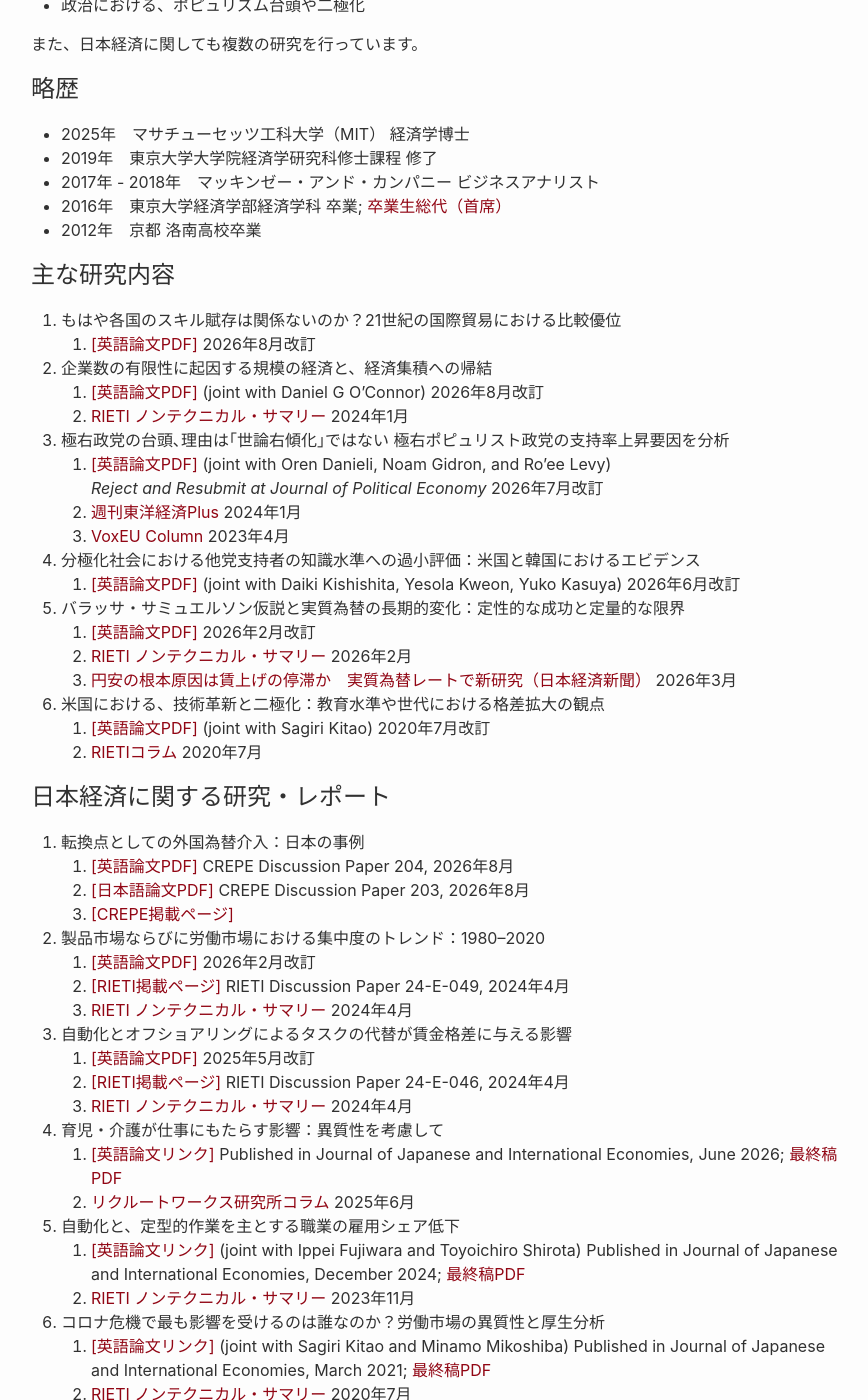
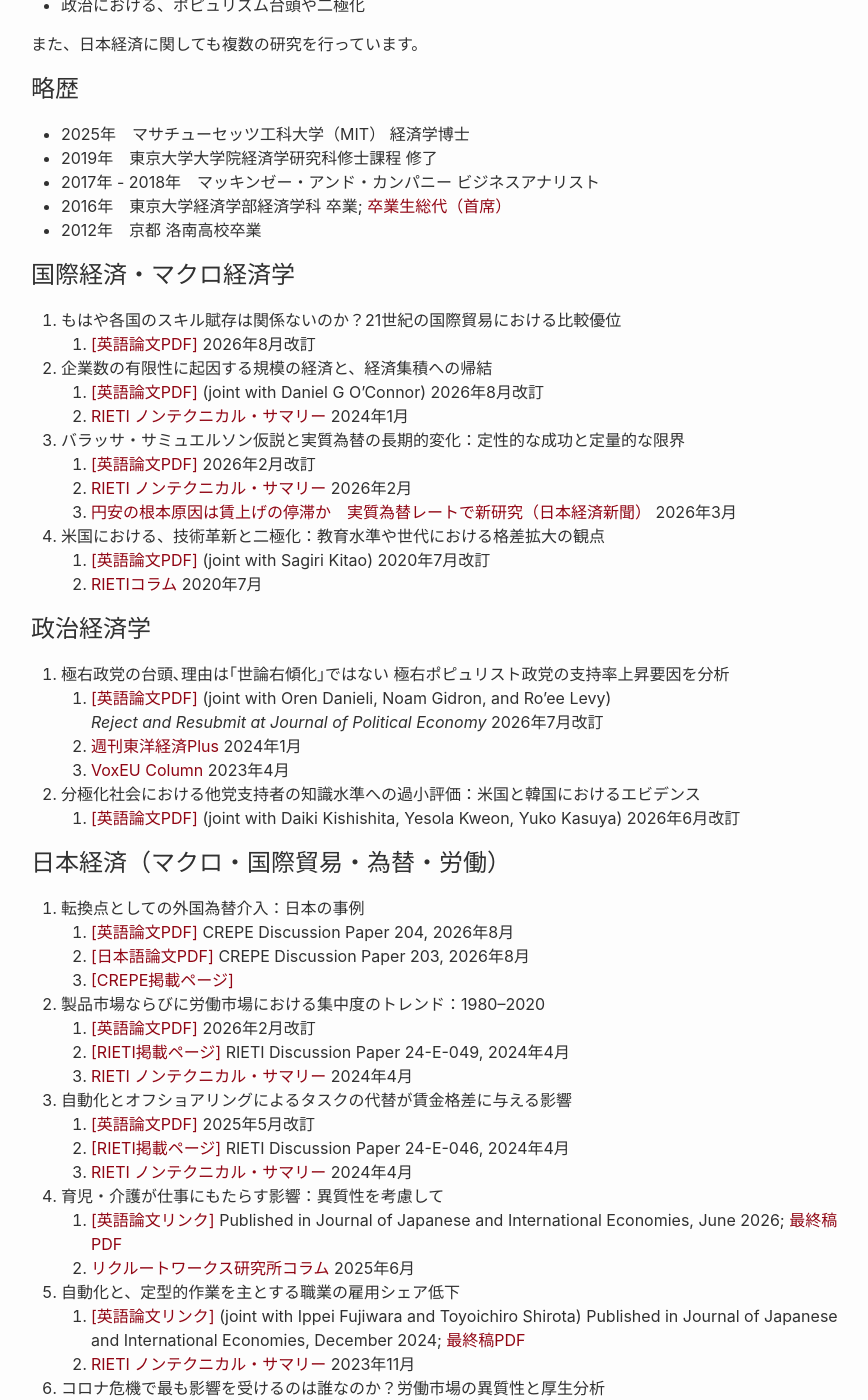
Before and after one commit to shinnkikuchi/shinnkikuchi.github.io, a Jekyll site: the page built from index_ja.md, in a window 1280 px wide and 1400 px high, scrolled down 565 px. Shown: the whole window, without its empty margins (189-1057 px from the left). Built offline with Jekyll 4.4.1, drawn with Linux system fonts in a browser that asks for light colours; some of the changed lines change nothing that is shown.

Commit message:
Update index_ja.md

```diff
--- a/index_ja.md
+++ b/index_ja.md
@@ -24,7 +24,7 @@ permalink: /ja/
 - 2012年　京都 洛南高校卒業
 
 
-## 主な研究内容
+## 国際経済・マクロ経済学
 
 1. もはや各国のスキル賦存は関係ないのか？21世紀の国際貿易における比較優位
    1. <a href="https://www.shinnosuke-kikuchi.com/files/research/KIKUCHI-skill-trade.pdf" target="_blank">[英語論文PDF]</a>  2026年8月改訂
@@ -34,6 +34,17 @@ permalink: /ja/
    1. <a href="https://www.shinnosuke-kikuchi.com/files/research/KIKUCHI-OCONNOR-granular-spatial.pdf" target="_blank">[英語論文PDF]</a> (joint with Daniel G O'Connor)  2026年8月改訂
    2. <a href="https://www.rieti.go.jp/jp/publications/nts/24e005.html" target="_blank">RIETI ノンテクニカル・サマリー</a>  2024年1月
 
+3. バラッサ・サミュエルソン仮説と実質為替の長期的変化：定性的な成功と定量的な限界
+   1. <a href="/files/research/KIKUCHI-BS.pdf" target="_blank">[英語論文PDF]</a> 2026年2月改訂
+   2. <a href="https://www.rieti.go.jp/jp/publications/nts/26e012.html" target="_blank">RIETI ノンテクニカル・サマリー</a>  2026年2月
+   3. <a href="https://www.nikkei.com/article/DGXZQOCD046LV0U6A300C2000000/" target="_blank">円安の根本原因は賃上げの停滞か　実質為替レートで新研究（日本経済新聞）</a>  2026年3月
+
+4. 米国における、技術革新と二極化：教育水準や世代における格差拡大の観点
+   1. <a href="https://www.shinnosuke-kikuchi.com/files/research/KK-ROBOT.pdf" target="_blank">[英語論文PDF]</a> (joint with Sagiri Kitao)  2020年7月改訂
+   2. <a href="https://www.rieti.go.jp/jp/columns/a01_0605.html" target="_blank">RIETIコラム</a>  2020年7月
+
+
+## 政治経済学
 3. 極右政党の台頭､理由は｢世論右傾化｣ではない 極右ポピュリスト政党の支持率上昇要因を分析
    1. <a href="https://www.shinnosuke-kikuchi.com/files/research/DGKL-Populism.pdf" target="_blank">[英語論文PDF]</a> (joint with Oren Danieli, Noam Gidron, and Ro’ee Levy)
    _Reject and Resubmit at Journal of Political Economy_  2026年7月改訂
@@ -43,17 +54,7 @@ permalink: /ja/
 4. 分極化社会における他党支持者の知識水準への過小評価：米国と韓国におけるエビデンス
    1. <a href="/files/research/KKKK-partisan-misperception.pdf" target="_blank">[英語論文PDF]</a> (joint with Daiki Kishishita, Yesola Kweon, Yuko Kasuya)  2026年6月改訂
 
-5. バラッサ・サミュエルソン仮説と実質為替の長期的変化：定性的な成功と定量的な限界
-   1. <a href="/files/research/KIKUCHI-BS.pdf" target="_blank">[英語論文PDF]</a> 2026年2月改訂
-   2. <a href="https://www.rieti.go.jp/jp/publications/nts/26e012.html" target="_blank">RIETI ノンテクニカル・サマリー</a>  2026年2月
-   3. <a href="https://www.nikkei.com/article/DGXZQOCD046LV0U6A300C2000000/" target="_blank">円安の根本原因は賃上げの停滞か　実質為替レートで新研究（日本経済新聞）</a>  2026年3月
-
-6. 米国における、技術革新と二極化：教育水準や世代における格差拡大の観点
-   1. <a href="https://www.shinnosuke-kikuchi.com/files/research/KK-ROBOT.pdf" target="_blank">[英語論文PDF]</a> (joint with Sagiri Kitao)  2020年7月改訂
-   2. <a href="https://www.rieti.go.jp/jp/columns/a01_0605.html" target="_blank">RIETIコラム</a>  2020年7月
-
-
-## 日本経済に関する研究・レポート
+## 日本経済（マクロ・国際貿易・為替・労働）
 
 1. 転換点としての外国為替介入：日本の事例
    1. <a href="/files/research/KIKUCHI-JPN-FXI-CREPE.pdf" target="_blank">[英語論文PDF]</a> CREPE Discussion Paper 204, 2026年8月
```
